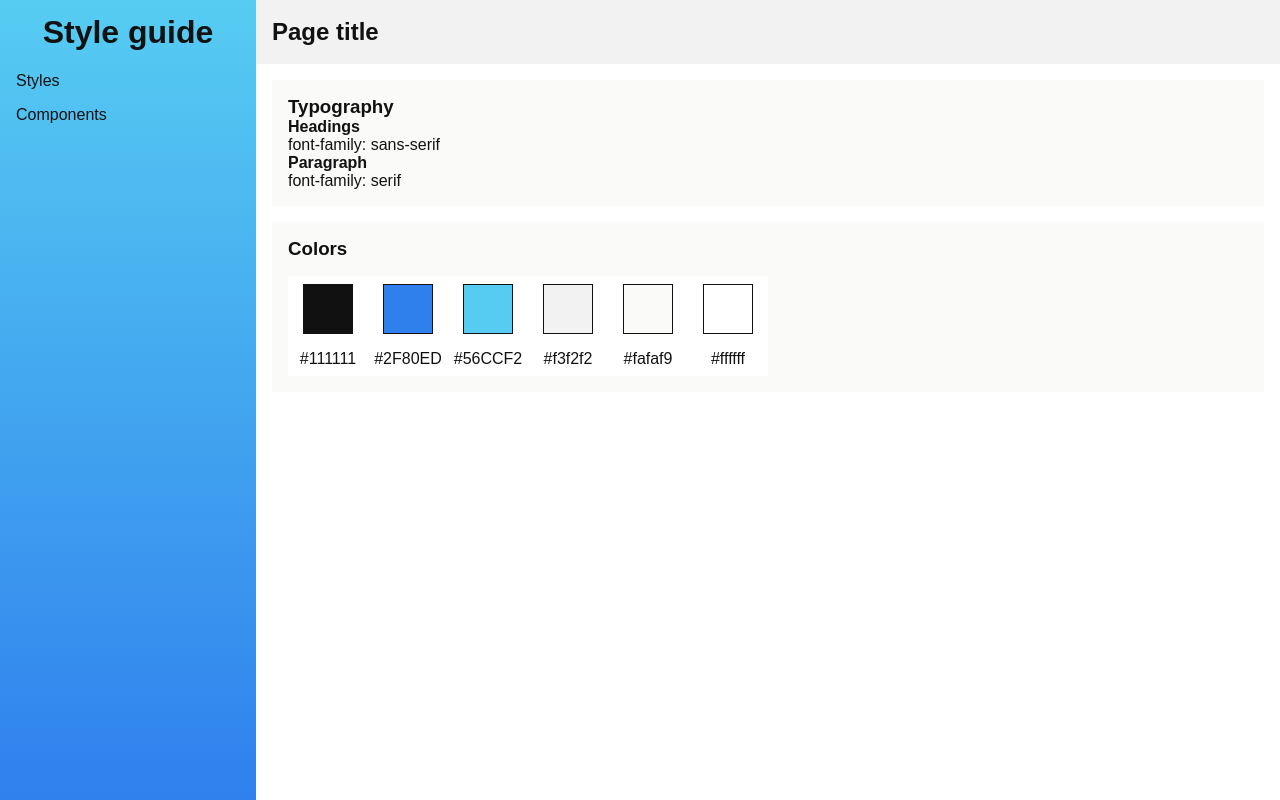
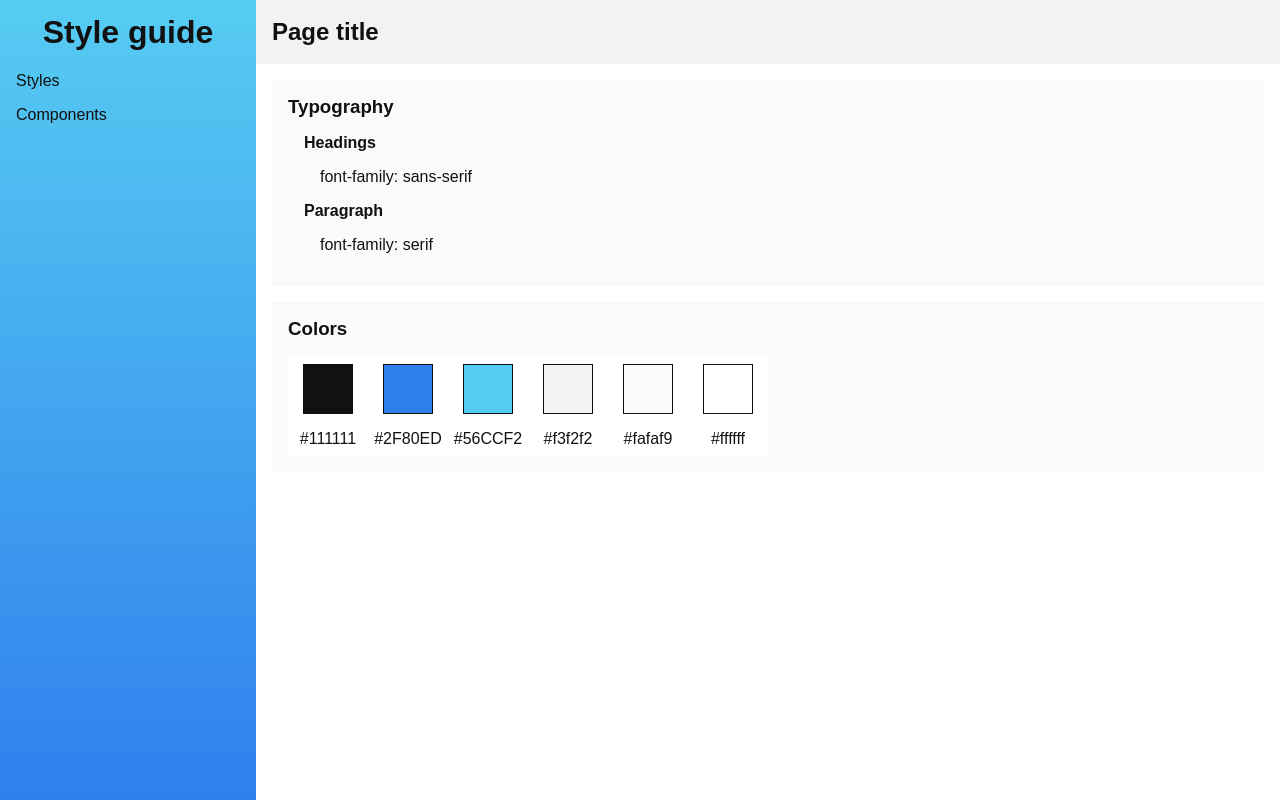
Before and after one commit to balinttamas87/styleguide, a React (Create React App) app: page /styles in a window 1280 px wide. Built offline with nearby package versions, Linux system fonts and the light colour scheme.

Commit message:
Add spacing for Typography section
To look more aesthetic

```diff
--- a/src/components/typography/Typography.css
+++ b/src/components/typography/Typography.css
@@ -2,3 +2,9 @@
 	background-color: #fafaf9;
 	padding: 1rem;
 }
+.typography-list {
+	padding: 1rem;
+}
+.font-family-item {
+	padding-left: 1rem;
+}
--- a/src/components/typography/Typography.js
+++ b/src/components/typography/Typography.js
@@ -1,18 +1,22 @@
 import React from "react";
 import "./Typography.css";
+import Spacer from "../spacer/Spacer";
 
 export default () => (
 	<div className="typography-wrapper">
 		<section className="typography-section">
 			<h3>Typography</h3>
-			<ul>
+			<ul className="typography-list">
 				<li>
 					<h4>Headings</h4>
-					<p>font-family: sans-serif</p>
+					<Spacer/>
+					<p className="font-family-item">font-family: sans-serif</p>
 				</li>
+				<Spacer/>
 				<li>
 					<h4>Paragraph</h4>
-					<p>font-family: serif</p>
+					<Spacer/>
+					<p className="font-family-item">font-family: serif</p>
 				</li>
 			</ul>
 		</section>
```
